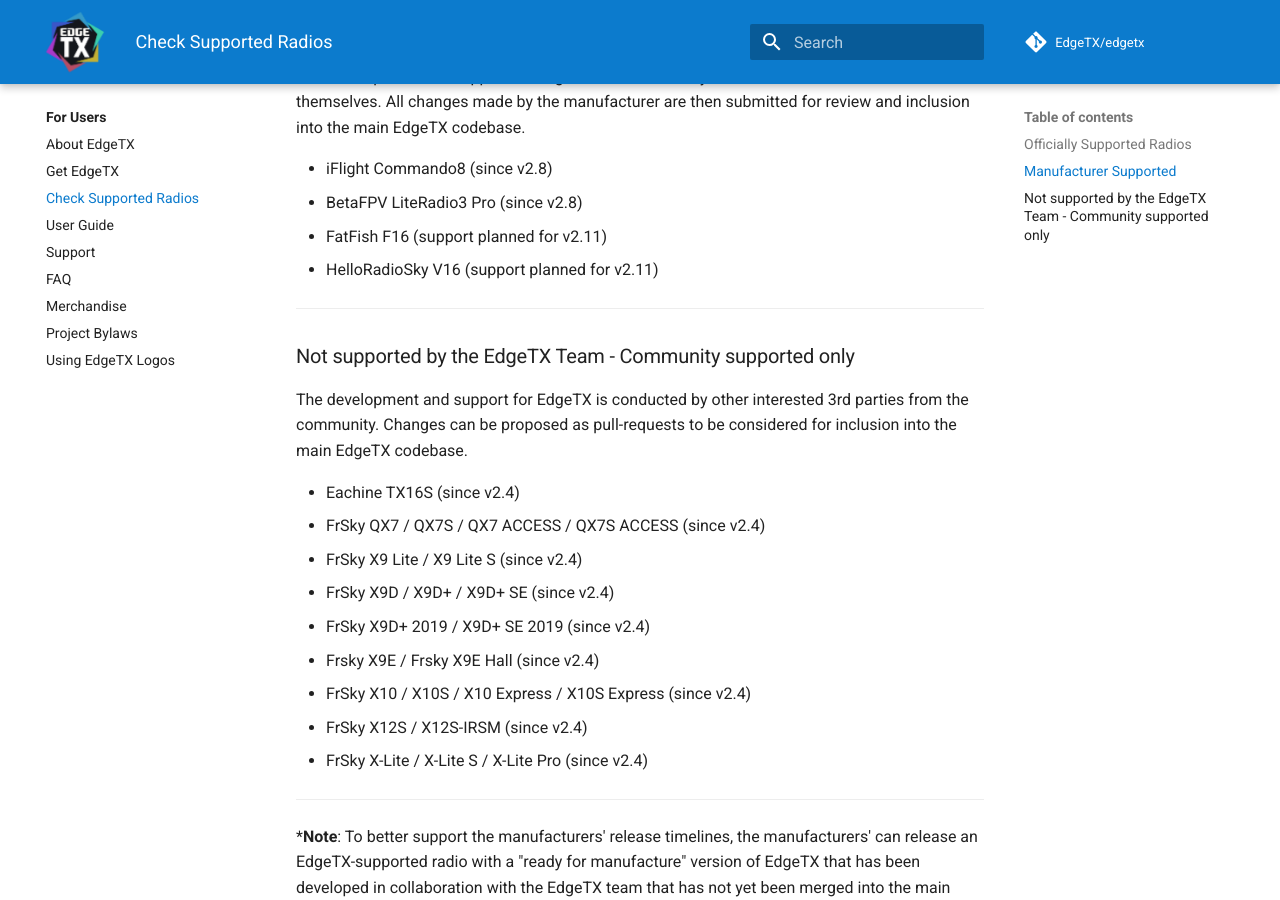
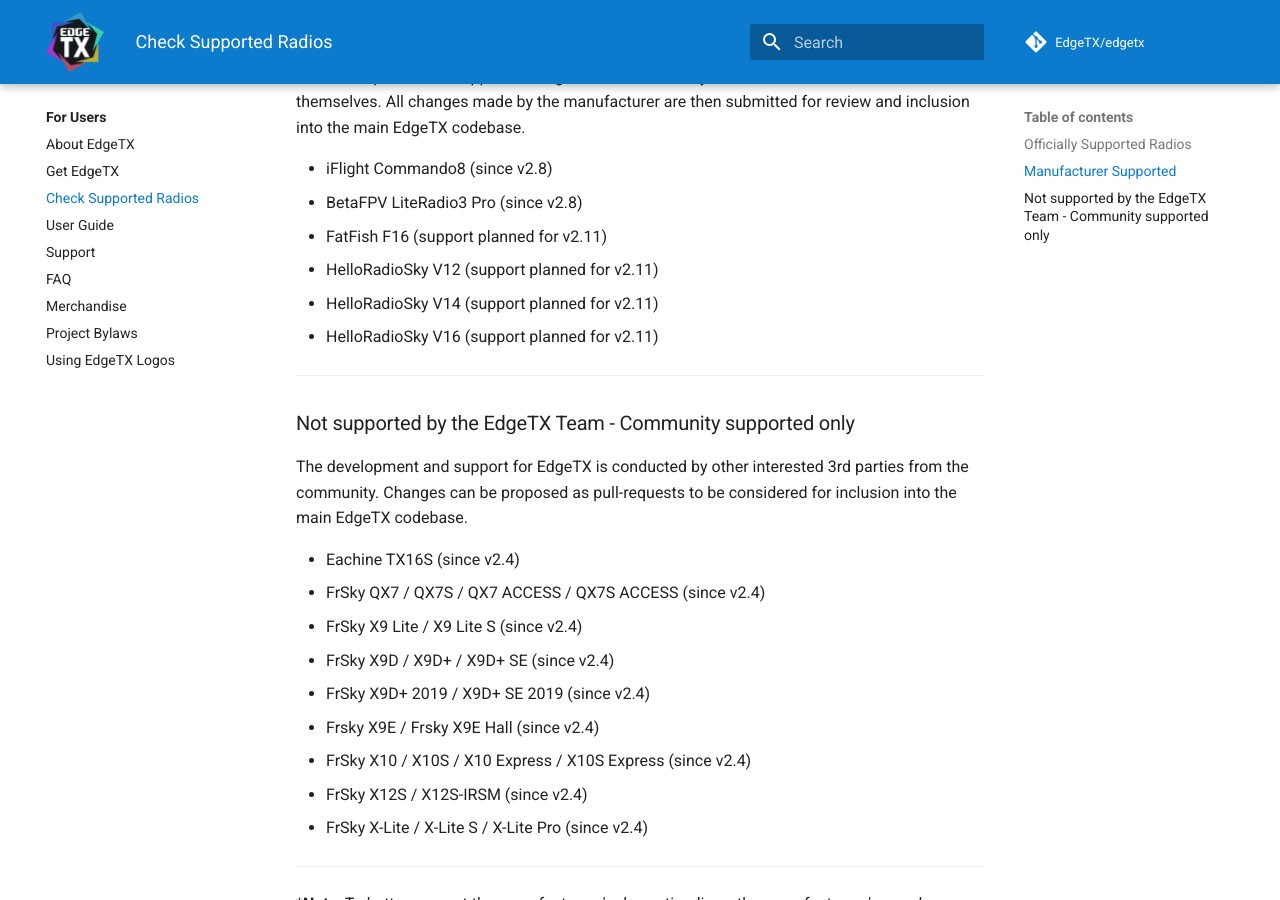
Before and after one commit to EdgeTX/edgetx.github.io, an MkDocs documentation site: the page built from docs/supportedradios.md, in a window 1280 px wide and 900 px high, scrolled down 1345 px. Built offline with MkDocs 1.6.1 and Material for MkDocs 9.7.7, drawn with Linux system fonts in a browser that asks for light colours; comment, search, counter and statistics services are not loaded.

Commit message:
HRS V12 and V14 -> 2.11

```diff
--- a/docs/supportedradios.md
+++ b/docs/supportedradios.md
@@ -44,6 +44,8 @@
 * iFlight Commando8 (since v2.8)
 * BetaFPV LiteRadio3 Pro (since v2.8)
 * FatFish F16 (support planned for v2.11)
+* HelloRadioSky V12 (support planned for v2.11)
+* HelloRadioSky V14 (support planned for v2.11)
 * HelloRadioSky V16 (support planned for v2.11)
 
 ---
```
